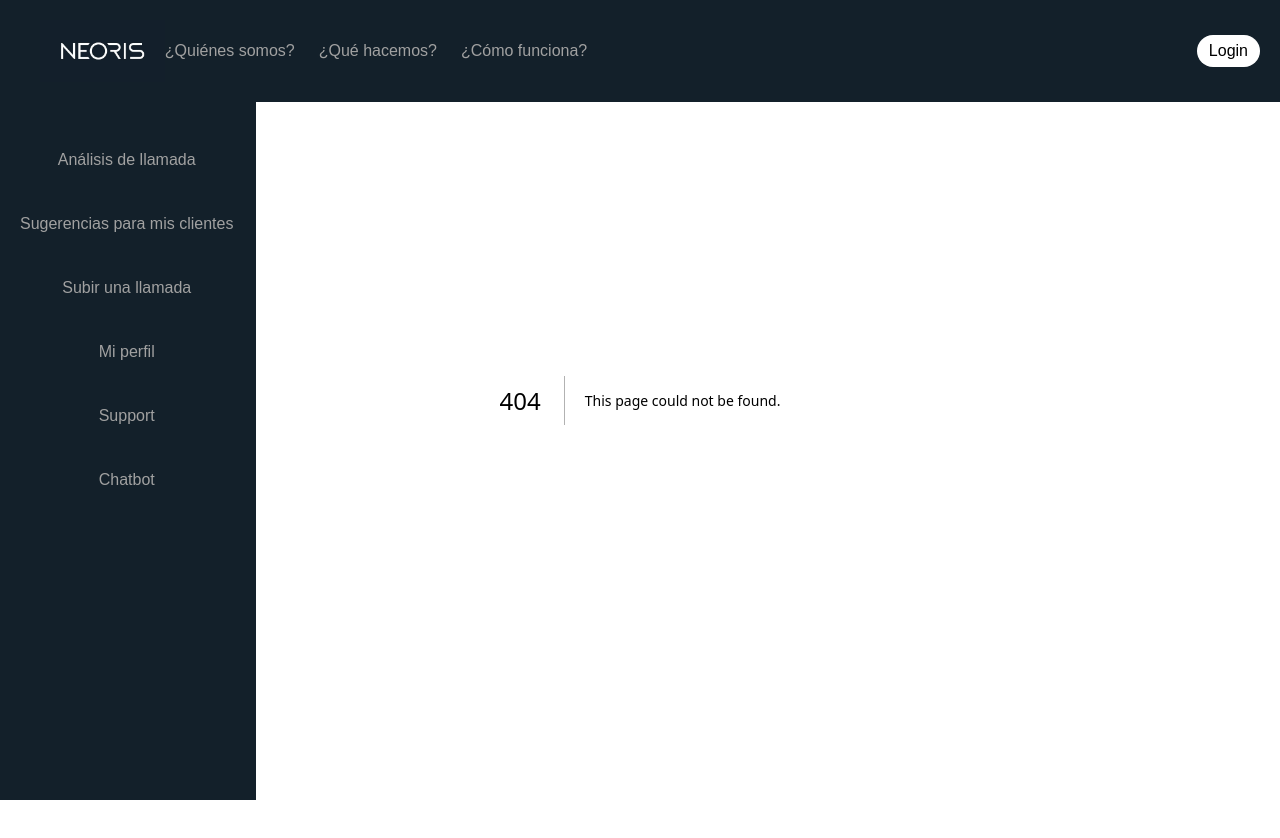
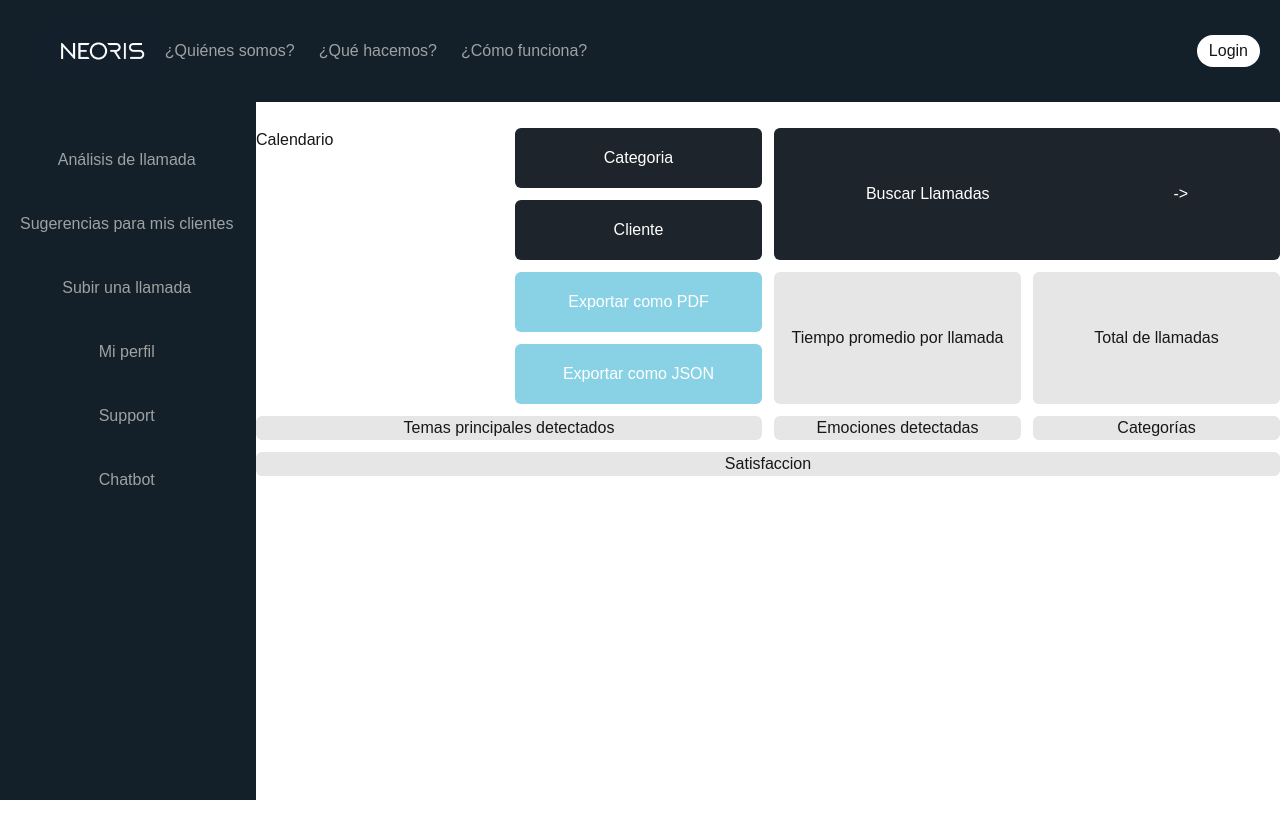
Before and after one commit to Fuerza-Leona/callsight, a Next.js app: page /analisis in a window 1280 px wide. Before the commit this address had no page. Shown: the top 838 px of the page. Before the commit the page ends 800 px from the top, so only its background shows below. Built offline with nearby package versions, Linux system fonts and the light colour scheme.

Commit message:
Boilerplate Dashboard

```diff
--- a/package.json
+++ b/package.json
@@ -9,6 +9,10 @@
     "lint": "next lint"
   },
   "dependencies": {
+    "@emotion/react": "^11.14.0",
+    "@emotion/styled": "^11.14.0",
+    "@mui/material": "^6.4.7",
+    "@mui/x-date-pickers": "^7.27.3",
     "@tailwindcss/postcss": "^4.0.12",
     "axios": "^1.8.3",
     "next": "15.2.0",
--- /dev/null
+++ b/src/app/analisis/page.tsx
@@ -0,0 +1,55 @@
+
+
+export default function Home() {
+    return (
+        <div className="relative left-64 top-32 w-4/5 min-h-screen grid grid-cols-4 gap-3 auto-rows-min">
+            <div className="row-span-4">
+                <p>Calendario</p>
+            </div>
+            <div className="">
+                <button className="bg-[#1E242B] text-[#FFFFFF] rounded-md h-15 w-full">
+                    Categoria
+                </button>
+            </div>
+
+            <div className="col-span-2 row-span-2 bg-[#1E242B] text-[#FFFFFF] rounded-md flex items-center justify-around">
+                <p className="">Buscar Llamadas</p>
+                <p>-&gt;</p>
+            </div>
+            <div className="">
+                <button className="bg-[#1E242B] text-[#FFFFFF] rounded-md h-15 w-full">
+                    Cliente
+                </button>
+            </div>
+            <div>
+                <button className="bg-[#89D2E6] text-[#FFFFFF] rounded-md h-15 w-full">
+                    Exportar como PDF
+                </button>
+            </div>
+
+            <div className="row-span-2 rounded-md flex items-center justify-center bg-[#E7E6E7]">
+                <p>Tiempo promedio por llamada</p>
+            </div>
+            <div className="row-span-2 rounded-md flex items-center justify-center bg-[#E7E6E7]">
+                <p>Total de llamadas</p>
+            </div>
+            <div>
+                <button className="bg-[#89D2E6] text-[#FFFFFF] rounded-md h-15 w-full">
+                    Exportar como JSON
+                </button>
+            </div>
+            <div className="row-span-2 col-span-2 rounded-md flex items-center justify-center bg-[#E7E6E7]">
+                <p>Temas principales detectados</p>
+            </div>
+            <div className="row-span-2 rounded-md flex items-center justify-center bg-[#E7E6E7]">
+                <p>Emociones detectadas</p>
+            </div>
+            <div className="row-span-2 rounded-md flex items-center justify-center bg-[#E7E6E7]">
+                <p>Categorías</p>
+            </div>
+            <div className="col-span-4 rounded-md flex items-center justify-center bg-[#E7E6E7]">
+                <p>Satisfaccion</p>
+            </div>
+        </div>
+    )
+}
```
Also changed, not shown: 1 other file (tests, documents, lock files or other folders).
